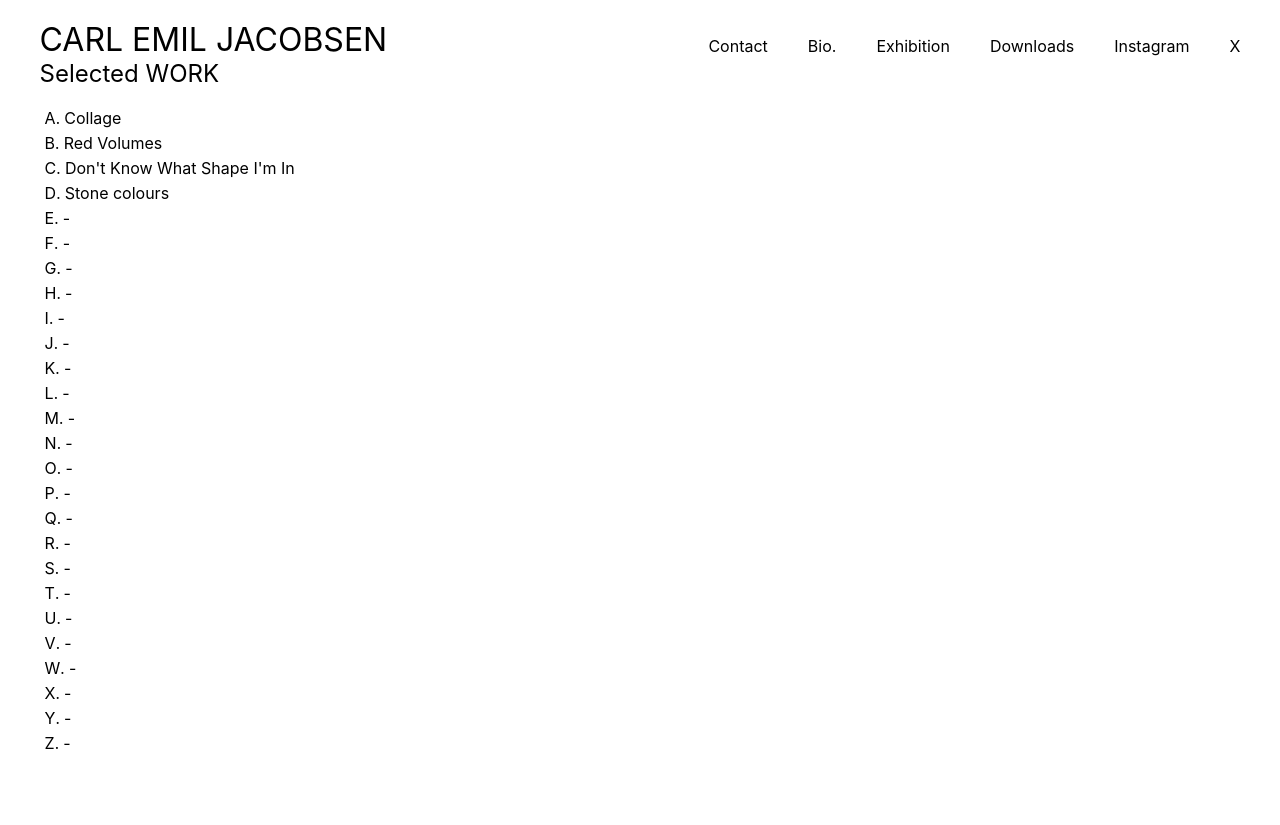
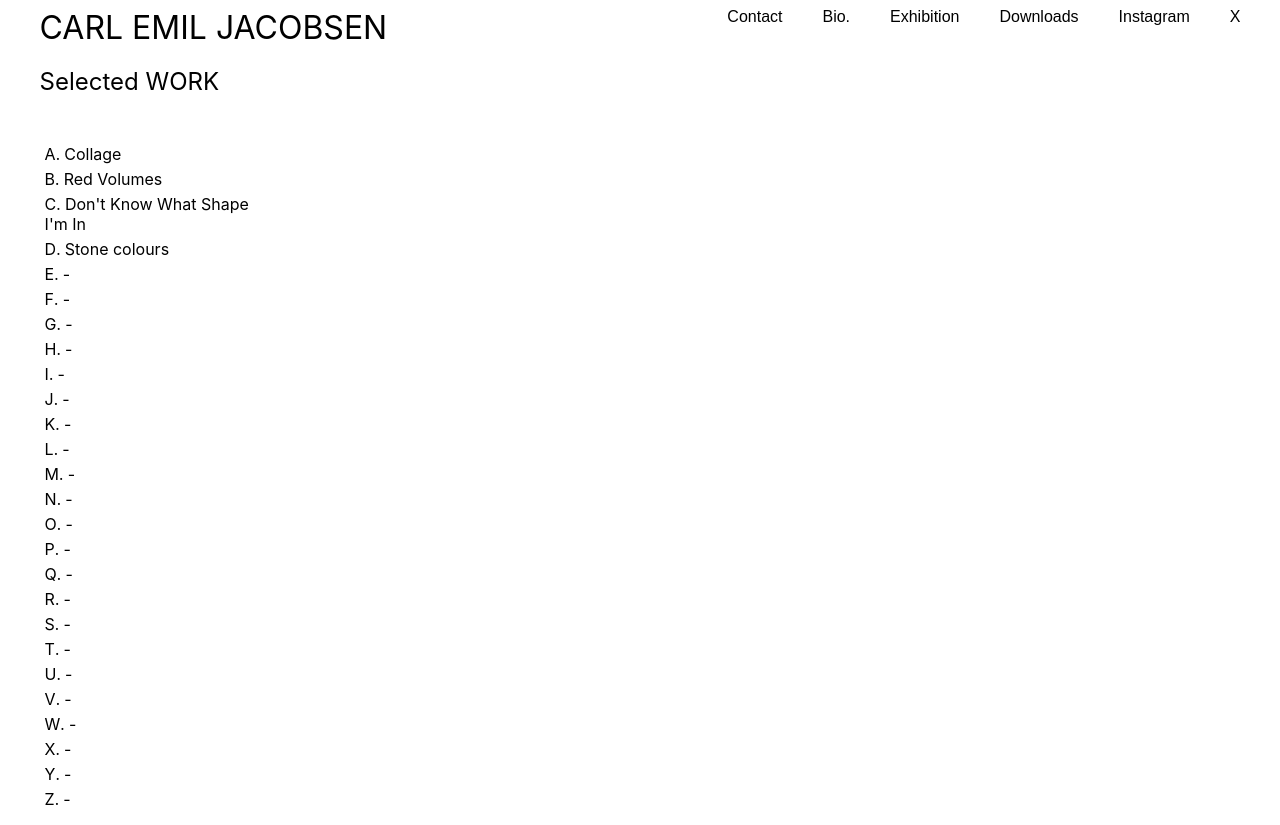
Before and after one commit to Wryth/cej_portfolio, a React (Create React App) app: page / in a window 1280 px wide. Before the commit the page ends 800 px from the top, so only its background shows below. Built offline with nearby package versions, Linux system fonts and the light colour scheme.

Commit message:
-header overflow fixed. -font change on mouse hover. -react inline css styles example.

```diff
--- a/src/components/myHeader.css
+++ b/src/components/myHeader.css
@@ -3,6 +3,7 @@
     background-color: white;
     height: 5%; /*fixed eller prosent? */
     width: 100%;
+    overflow: auto; /*Adjusts element size depending on child size. */
 }
 
 #name{
@@ -22,5 +23,10 @@
 
 .headerOptions{
     float: right;
+    margin: 0;
     margin-left: 2.5em;
+    padding: 0;
+    border: none;
+    background: none;
+    font-size: 1rem;
 }
--- /dev/null
+++ b/src/components/myHeader.js
@@ -0,0 +1,32 @@
+import React from 'react';
+import './myHeader.css';
+
+class MyHeader extends React.Component {
+    constructor() {
+        super();
+        this.state = {
+        };
+      }
+
+    render(){
+        return(
+            <div className="MyHeaderContainer">
+                        <h1 id="name"
+                        >CARL EMIL JACOBSEN
+                        </h1>
+                        <div className="headerMenu">
+                            <button className="headerOptions">X</button>
+                            <button className="headerOptions">Instagram</button>
+                            <button className="headerOptions">Downloads</button>
+                            <button className="headerOptions">Exhibition</button>
+                            <button className="headerOptions">Bio.</button>
+                            <button className="headerOptions">Contact</button>
+                        </div>
+            </div>
+        );
+    }
+
+}
+
+
+export default MyHeader;
--- a/src/components/myHeader.tsx
+++ /dev/null
@@ -1,46 +0,0 @@
-import React from 'react';
-import './myHeader.css';
-
-class MyHeader extends React.Component {
-    constructor(props:number) {
-        super(props);
-      }
-
-
-        private mouseOver = ():void => {
-            //this.style.color = "red";
-            console.log("Its Here!:", this);
-
-
-        }
-
-        private mouseOut = ():void => {
-            console.log("It left!")
-            //document.getElementById("name").style.color = "black";
-        }
-
-
-    render(){
-        return(
-            <div className="MyHeaderContainer">
-                        <h1 id="name"
-                        onMouseOver={this.mouseOver}
-                        onMouseOut ={this.mouseOut}
-                        >CARL EMIL JACOBSEN
-                        </h1>
-                        <div className="headerMenu">
-                            <p className="headerOptions">X</p>
-                            <p className="headerOptions">Instagram</p>
-                            <p className="headerOptions">Downloads</p>
-                            <p className="headerOptions">Exhibition</p>
-                            <p className="headerOptions">Bio.</p>
-                            <p className="headerOptions">Contact</p>
-                        </div>
-            </div>
-        );
-    }
-
-}
-
-
-export default MyHeader;
--- a/src/components/workList.css
+++ b/src/components/workList.css
@@ -1,9 +1,10 @@
 .WorkListContainer{
-    width: 100%;
+    width: 20%;
 }
 
 #swText{
     font-weight: normal;
+    margin-bottom: 2em;
 }
 
 .list{
--- a/src/index.css
+++ b/src/index.css
@@ -7,6 +7,12 @@ body {
   background-color: white;
 }
 
+
+/*Global on hover change text font */
+p:hover,h1:hover,button:hover,li:hover {
+  font-family: Georgia, 'Times New Roman', Times, serif;
+}
+
 .mainContainer{
   position: relative;
   width: 95%;
```
Also changed, not shown: src/components/exampleReact/InlineStylesTutorial.js (added, +26 -0 lines), src/index.js (+2 -6 lines), src/components/workList.js (renamed from src/components/workList.tsx), todo.txt.
